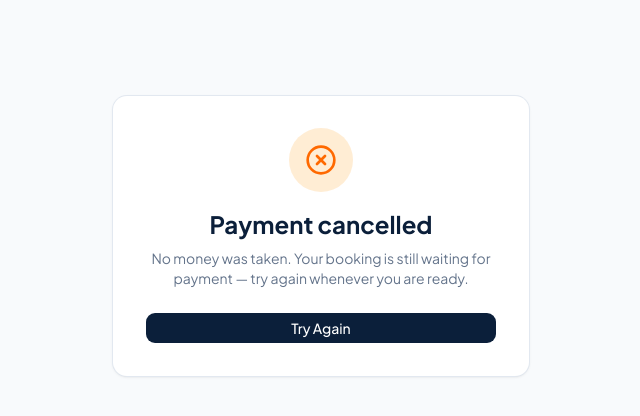
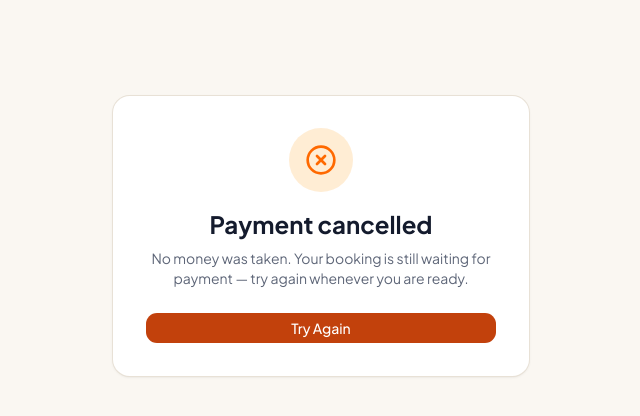
Before and after one commit to mdnaimhasanofficial-glitch/FixMate_Client, a Next.js app: page /payment/cancel in a window 1280 px wide. Shown: the top 416 px of the page, without its empty margins (319-959 px from the left). Built offline with nearby package versions, Linux system fonts and the light colour scheme.

Commit message:
feat: add dark and light theme with next-themes

```diff
--- a/app/globals.css
+++ b/app/globals.css
@@ -54,72 +54,92 @@
   /* FixMate design system: navy primary, orange accent, light background */
   --brand: #f97316;
   --navy: #0b1f3a;
-  --background: #f8fafc;
-  --foreground: #0b1f3a;
-  --card: #ffffff;
-  --card-foreground: #0b1f3a;
-  --popover: #ffffff;
-  --popover-foreground: #0b1f3a;
-  --primary: #0b1f3a;
-  --primary-foreground: #ffffff;
-  --secondary: #f1f5f9;
-  --secondary-foreground: #0b1f3a;
-  --muted: #f1f5f9;
-  --muted-foreground: #64748b;
-  --accent: #f1f5f9;
-  --accent-foreground: #0b1f3a;
-  --destructive: oklch(0.577 0.245 27.325);
-  --border: #e2e8f0;
-  --input: #e2e8f0;
-  --ring: #f97316;
-  --chart-1: #0b1f3a;
-  --chart-2: #f97316;
-  --chart-3: #0ea5e9;
-  --chart-4: #22c55e;
-  --chart-5: #8b5cf6;
-  --radius: 0.625rem;
-  --sidebar: oklch(0.985 0 0);
-  --sidebar-foreground: oklch(0.145 0 0);
-  --sidebar-primary: oklch(0.205 0 0);
-  --sidebar-primary-foreground: oklch(0.985 0 0);
-  --sidebar-accent: oklch(0.97 0 0);
-  --sidebar-accent-foreground: oklch(0.205 0 0);
-  --sidebar-border: oklch(0.922 0 0);
-  --sidebar-ring: oklch(0.708 0 0);
+  --radius: 0.75rem;
+  --background: #FAF7F2;
+  --foreground: #141B2D;
+  --card: #FFFFFF;
+  --card-foreground: #141B2D;
+  --popover: #FFFFFF;
+  --popover-foreground: #141B2D;
+  --primary: #C2410C;
+  --primary-foreground: #FFFFFF;
+  --secondary: #0F766E;
+  --secondary-foreground: #FFFFFF;
+  --muted: #F1ECE3;
+  --muted-foreground: #5E6678;
+  --accent: #FFEDE2;
+  --accent-foreground: #9A3412;
+  --destructive: #DC2626;
+  --border: #E8E1D6;
+  --input: #E8E1D6;
+  --ring: #C2410C;
+  --chart-1: #C2410C;
+  --chart-2: #0F766E;
+  --chart-3: #4F46E5;
+  --chart-4: #CA8A04;
+  --chart-5: #DB2777;
+  --sidebar: #FFFFFF;
+  --sidebar-foreground: #141B2D;
+  --sidebar-primary: #C2410C;
+  --sidebar-primary-foreground: #FFFFFF;
+  --sidebar-accent: #FFEDE2;
+  --sidebar-accent-foreground: #9A3412;
+  --sidebar-border: #E8E1D6;
+  --sidebar-ring: #C2410C;
 }
 
 .dark {
-  --background: oklch(0.145 0 0);
-  --foreground: oklch(0.985 0 0);
-  --card: oklch(0.205 0 0);
-  --card-foreground: oklch(0.985 0 0);
-  --popover: oklch(0.205 0 0);
-  --popover-foreground: oklch(0.985 0 0);
-  --primary: oklch(0.922 0 0);
-  --primary-foreground: oklch(0.205 0 0);
-  --secondary: oklch(0.269 0 0);
-  --secondary-foreground: oklch(0.985 0 0);
-  --muted: oklch(0.269 0 0);
-  --muted-foreground: oklch(0.708 0 0);
-  --accent: oklch(0.269 0 0);
-  --accent-foreground: oklch(0.985 0 0);
-  --destructive: oklch(0.704 0.191 22.216);
-  --border: oklch(1 0 0 / 10%);
-  --input: oklch(1 0 0 / 15%);
-  --ring: oklch(0.556 0 0);
-  --chart-1: oklch(0.87 0 0);
-  --chart-2: oklch(0.556 0 0);
-  --chart-3: oklch(0.439 0 0);
-  --chart-4: oklch(0.371 0 0);
-  --chart-5: oklch(0.269 0 0);
-  --sidebar: oklch(0.205 0 0);
-  --sidebar-foreground: oklch(0.985 0 0);
-  --sidebar-primary: oklch(0.488 0.243 264.376);
-  --sidebar-primary-foreground: oklch(0.985 0 0);
-  --sidebar-accent: oklch(0.269 0 0);
-  --sidebar-accent-foreground: oklch(0.985 0 0);
-  --sidebar-border: oklch(1 0 0 / 10%);
-  --sidebar-ring: oklch(0.556 0 0);
+  --background: #0A0F1C;
+  --foreground: #E8ECF5;
+  --card: #111A2E;
+  --card-foreground: #E8ECF5;
+  --popover: #111A2E;
+  --popover-foreground: #E8ECF5;
+  --primary: #FF7A3D;
+  --primary-foreground: #0A0F1C;
+  --secondary: #2DD4BF;
+  --secondary-foreground: #06201C;
+  --muted: #141D33;
+  --muted-foreground: #93A0B8;
+  --accent: rgba(255, 122, 61, 0.14);
+  --accent-foreground: #FFB38A;
+  --destructive: #F87171;
+  --border: #223050;
+  --input: #223050;
+  --ring: #FF7A3D;
+  --chart-1: #FF7A3D;
+  --chart-2: #2DD4BF;
+  --chart-3: #818CF8;
+  --chart-4: #FACC15;
+  --chart-5: #F472B6;
+  --sidebar: #0D1426;
+  --sidebar-foreground: #E8ECF5;
+  --sidebar-primary: #FF7A3D;
+  --sidebar-primary-foreground: #0A0F1C;
+  --sidebar-accent: rgba(255, 122, 61, 0.14);
+  --sidebar-accent-foreground: #FFB38A;
+  --sidebar-border: #223050;
+  --sidebar-ring: #FF7A3D;
+}
+
+/* Hero ব্যাকগ্রাউন্ড: দুই theme-এ আলাদা গ্রেডিয়েন্ট */
+.hero-bg {
+  background: linear-gradient(135deg, #FFF3E8 0%, #FAF7F2 45%, #E3F4F1 100%);
+}
+.dark .hero-bg {
+  background:
+    radial-gradient(900px circle at 80% -10%, rgba(255, 122, 61, 0.22), transparent 60%),
+    radial-gradient(700px circle at 0% 100%, rgba(45, 212, 191, 0.16), transparent 55%),
+    #0A0F1C;
+}
+
+/* ঐচ্ছিক: Hero-তে হালকা "circuit grid" নকশা */
+.bg-grid {
+  background-image:
+    linear-gradient(var(--border) 1px, transparent 1px),
+    linear-gradient(90deg, var(--border) 1px, transparent 1px);
+  background-size: 36px 36px;
+  mask-image: radial-gradient(ellipse at center, #000 30%, transparent 75%);
 }
 
 @layer base {
--- a/app/layout.tsx
+++ b/app/layout.tsx
@@ -1,6 +1,6 @@
 import type { Metadata } from "next";
 import { Plus_Jakarta_Sans } from "next/font/google";
-import { ThemeProvider } from "next-themes";
+import ThemeProvider from "@/components/shared/ThemeProvider";
 import { Toaster } from "sonner";
 import "./globals.css";
 
@@ -25,7 +25,7 @@ export default function RootLayout({ children }: LayoutProps<"/">) {
     >
       <body className="min-h-full flex flex-col">
         {/* Light/dark mode from next-themes, the "dark" class goes on <html> */}
-        <ThemeProvider attribute="class" defaultTheme="system" enableSystem>
+        <ThemeProvider>
           {children}
           {/* Toasts for every success and error message */}
           <Toaster position="top-center" richColors />
--- /dev/null
+++ b/components/shared/ThemeProvider.tsx
@@ -0,0 +1,21 @@
+"use client";
+
+import { ThemeProvider as NextThemesProvider } from "next-themes";
+
+// Wraps next-themes so every page and component can use useTheme()
+export default function ThemeProvider({
+  children,
+}: {
+  children: React.ReactNode;
+}) {
+  return (
+    <NextThemesProvider
+      attribute="class"
+      defaultTheme="system"
+      enableSystem
+      disableTransitionOnChange
+    >
+      {children}
+    </NextThemesProvider>
+  );
+}
--- a/components/shared/ThemeToggle.tsx
+++ b/components/shared/ThemeToggle.tsx
@@ -2,28 +2,46 @@
 
 import { useTheme } from "next-themes";
 import { Sun, Moon } from "lucide-react";
+import {
+  DropdownMenu,
+  DropdownMenuContent,
+  DropdownMenuRadioGroup,
+  DropdownMenuRadioItem,
+  DropdownMenuTrigger,
+} from "@/components/ui/dropdown-menu";
 
-// Light/dark switch for the navbar and the dashboard topbar.
-// The two icons swap with CSS (dark: variants), so server and client
-// render the same markup and there is no hydration mismatch.
+// Light / Dark / System picker for the navbar and the dashboard topbar.
+// next-themes only fills `theme` after mount, so the server and the first
+// client render are identical and there is no hydration mismatch.
 export default function ThemeToggle({ className }: { className?: string }) {
-  const { setTheme } = useTheme();
-
-  // Flip whatever theme is currently on <html>
-  function toggleTheme() {
-    const isDark = document.documentElement.classList.contains("dark");
-    setTheme(isDark ? "light" : "dark");
-  }
+  const { theme, setTheme } = useTheme();
 
   return (
-    <button
-      type="button"
-      onClick={toggleTheme}
-      aria-label="Toggle dark mode"
-      className={`flex h-9 w-9 shrink-0 items-center justify-center rounded-lg border border-border text-muted-foreground transition-colors hover:bg-muted hover:text-foreground ${className || ""}`}
-    >
-      <Sun className="h-4 w-4 dark:hidden" />
-      <Moon className="hidden h-4 w-4 dark:block" />
-    </button>
+    <DropdownMenu>
+      <DropdownMenuTrigger
+        render={
+          <button
+            aria-label="Choose theme"
+            className={`flex h-9 w-9 shrink-0 items-center justify-center rounded-lg border border-border text-muted-foreground transition-colors hover:bg-muted hover:text-foreground ${className || ""}`}
+          />
+        }
+      >
+        {theme === "dark" ? (
+          <Moon className="h-4 w-4" />
+        ) : (
+          <Sun className="h-4 w-4" />
+        )}
+      </DropdownMenuTrigger>
+      <DropdownMenuContent align="end">
+        <DropdownMenuRadioGroup
+          value={theme}
+          onValueChange={(value) => value && setTheme(value)}
+        >
+          <DropdownMenuRadioItem value="light">Light</DropdownMenuRadioItem>
+          <DropdownMenuRadioItem value="dark">Dark</DropdownMenuRadioItem>
+          <DropdownMenuRadioItem value="system">System</DropdownMenuRadioItem>
+        </DropdownMenuRadioGroup>
+      </DropdownMenuContent>
+    </DropdownMenu>
   );
 }
--- a/lib/constants.ts
+++ b/lib/constants.ts
@@ -5,27 +5,27 @@ export const STATUS_STYLES: Record<string, { label: string; className: string }>
   // booking statuses
   requested: {
     label: "Requested",
-    className: "bg-amber-100 text-amber-700 dark:bg-amber-500/15 dark:text-amber-400",
+    className: "bg-blue-100 text-blue-700 dark:bg-blue-500/15 dark:text-blue-300",
   },
   accepted: {
     label: "Accepted",
-    className: "bg-blue-100 text-blue-700 dark:bg-blue-500/15 dark:text-blue-400",
+    className: "bg-indigo-100 text-indigo-700 dark:bg-indigo-500/15 dark:text-indigo-300",
   },
   "in-progress": {
     label: "In Progress",
-    className: "bg-violet-100 text-violet-700 dark:bg-violet-500/15 dark:text-violet-400",
+    className: "bg-amber-100 text-amber-800 dark:bg-amber-500/15 dark:text-amber-300",
   },
   completed: {
     label: "Completed",
-    className: "bg-green-100 text-green-700 dark:bg-green-500/15 dark:text-green-400",
+    className: "bg-green-100 text-green-700 dark:bg-green-500/15 dark:text-green-300",
   },
   rejected: {
     label: "Rejected",
-    className: "bg-red-100 text-red-700 dark:bg-red-500/15 dark:text-red-400",
+    className: "bg-red-100 text-red-700 dark:bg-red-500/15 dark:text-red-300",
   },
   cancelled: {
     label: "Cancelled",
-    className: "bg-slate-100 text-slate-600 dark:bg-slate-500/15 dark:text-slate-300",
+    className: "bg-gray-100 text-gray-600 dark:bg-gray-500/20 dark:text-gray-300",
   },
   // service approval statuses
   pending: {
```
